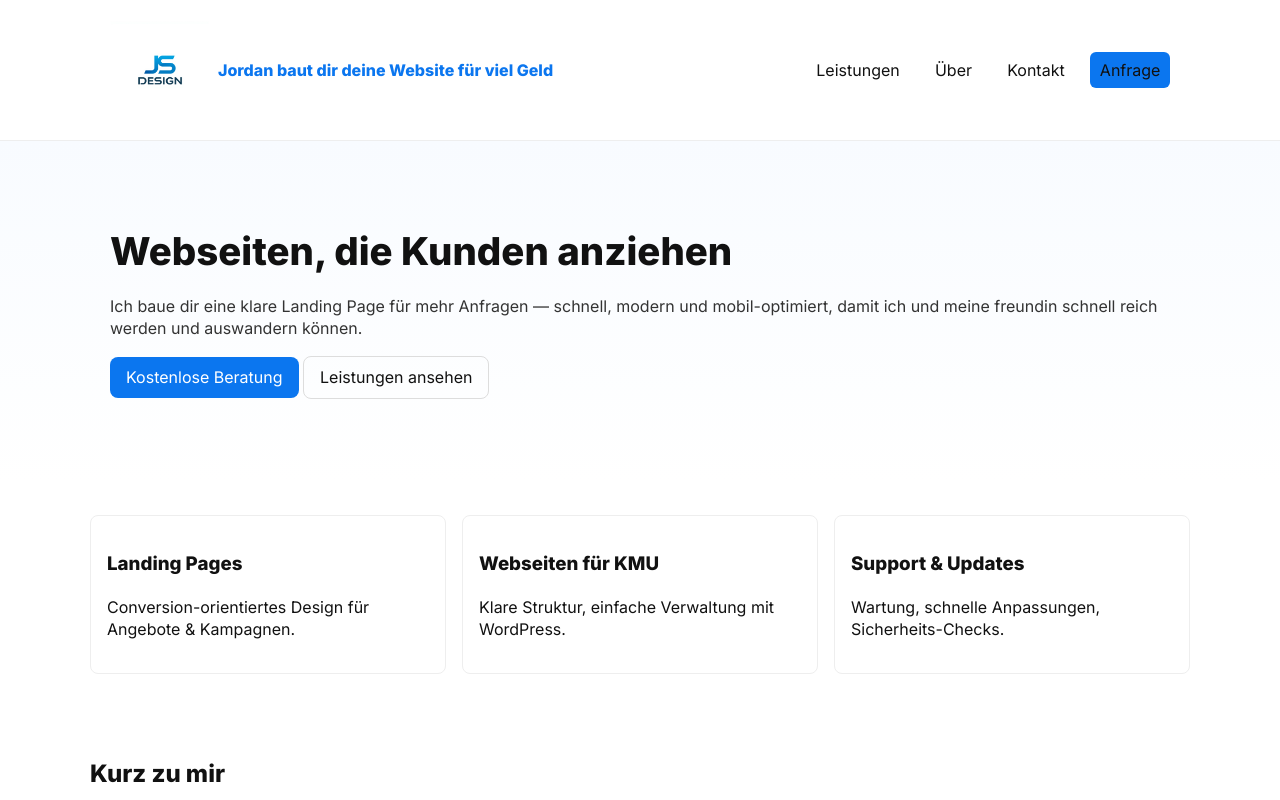
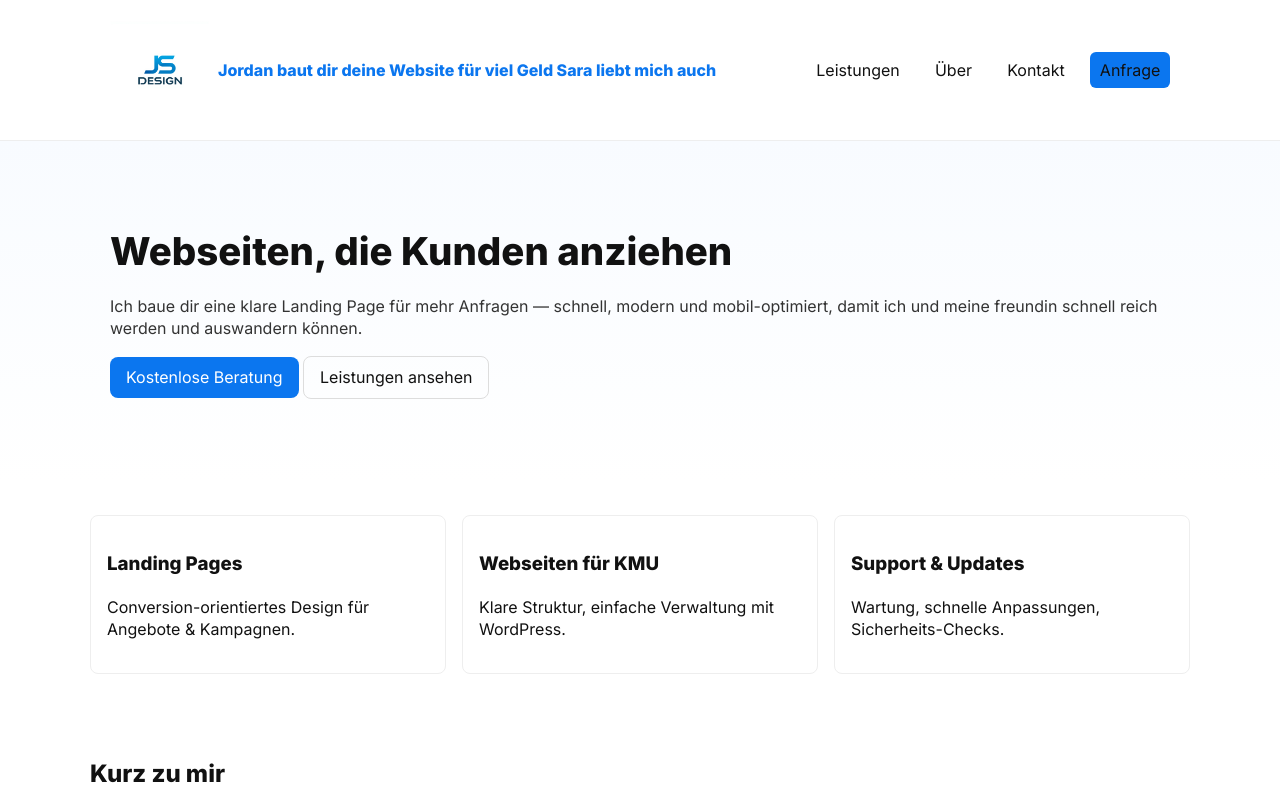
Before and after one commit to jordan6512/landingpage, a plain HTML site: page index.html in a window 1280 px wide. Shown: the top 800 px of the page. Drawn offline with Linux system fonts and the light colour scheme.

Commit message:
Update index.html

```diff
--- a/index.html
+++ b/index.html
@@ -12,7 +12,7 @@
     <div class="container">
       <a class="logo" href="#">
         <img src="Lucid_Origin_Create_a_modern_minimalist_logo_using_the_letters_1.jpg" alt="Jordan Logo" class="logo-img" />
-    Jordan baut dir deine Website für viel Geld
+    Jordan baut dir deine Website für viel Geld Sara liebt mich auch
   </a>
       <button id="nav-toggle" aria-label="Navigation öffnen">Menu</button>
       <nav id="nav" class="nav">
```
